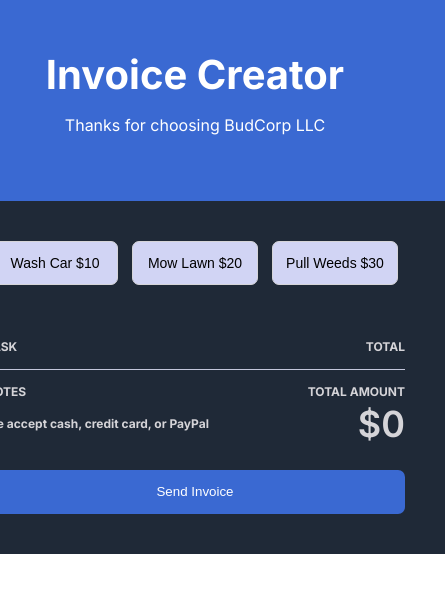
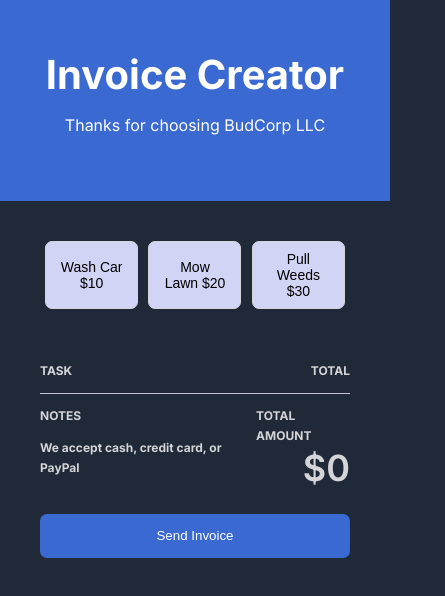
Before and after one commit to brianbud/invoice-creator, a website built with Vite: page index.html in a window 390 px wide. Shown: the whole page, 445 px wide, since content can reach past the window. Built offline with nearby package versions, Linux system fonts and the light colour scheme.

Commit message:
mobile responsive

```diff
--- a/index.css
+++ b/index.css
@@ -2,6 +2,7 @@
     margin: 0;
     padding: 0;
     font-family: 'Inter', sans-serif;
+    background-color: #1F2937;
 }
 
 main {
@@ -15,14 +16,14 @@
 
 header {
     padding: 50px 0;
-    width: 500px;
+    width: 100%;
     text-align: center;
     background-color: #3A69D2;
     color:#FFFFFF;
 }
 
 section {
-    width: 500px;
+    width: 100%;
     background-color: #1F2937;
     color:#FFFFFF;
 }
@@ -50,7 +51,6 @@
     border: 1px solid #D5D4D8;
     border-radius: 7px;
     padding: 9px 13px;
-    height: 44px;
     margin-bottom: 40px;
 
 }
```
